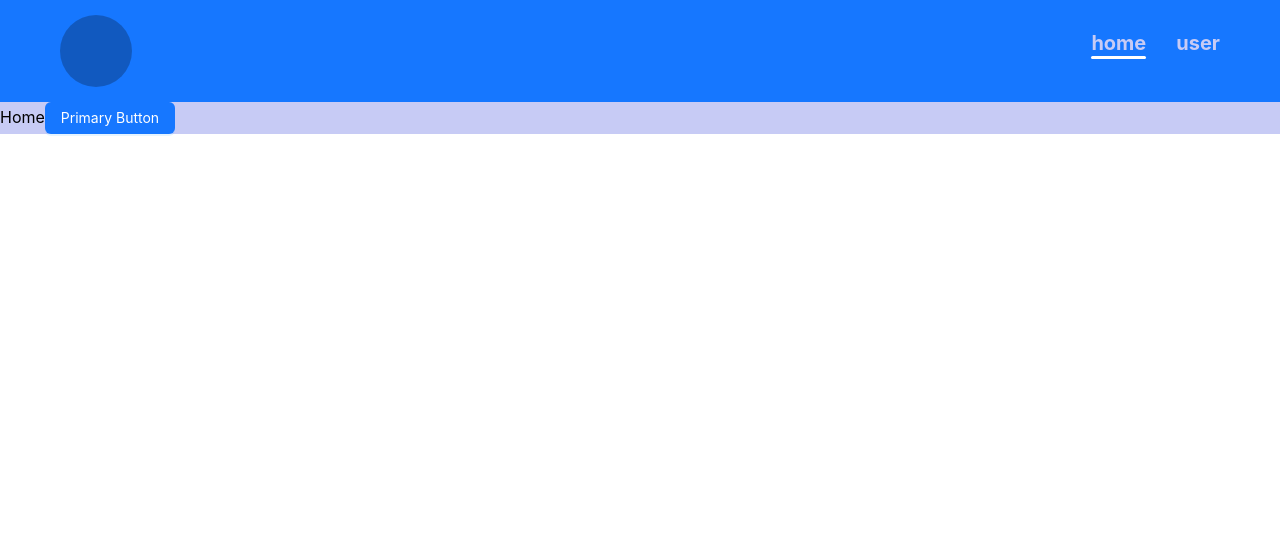
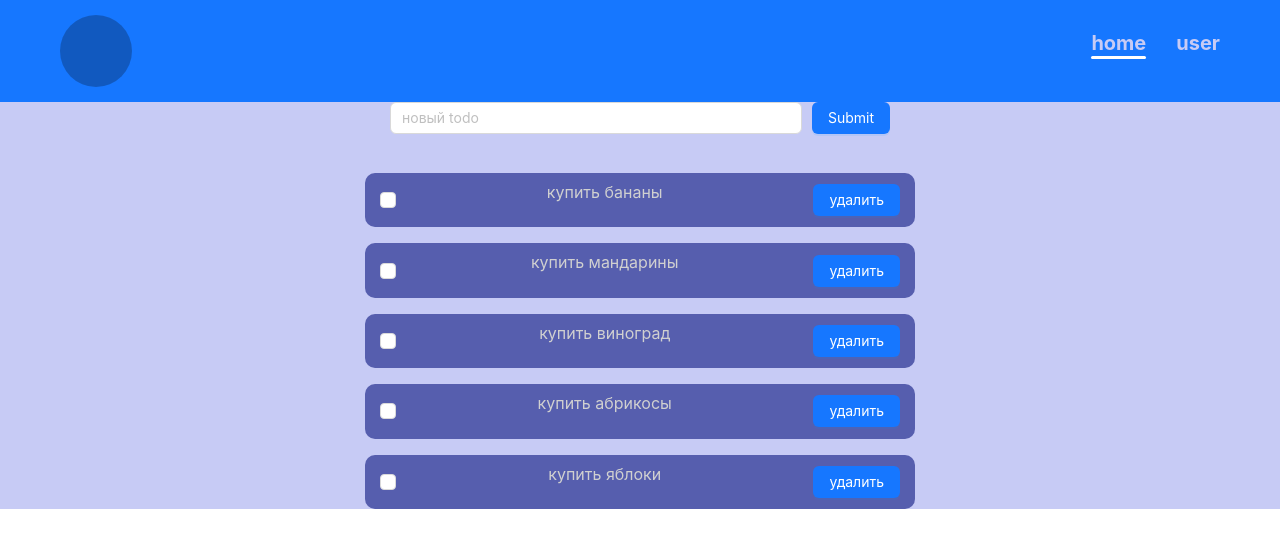
Before and after one commit to Outcast095/todo_app, a React (Create React App) app: page / in a window 1280 px wide. Shown: the top 548 px of the page. Built offline with nearby package versions, Linux system fonts and the light colour scheme.

Commit message:
add input new todo

```diff
--- /dev/null
+++ b/src/features/todos/Todo.tsx
@@ -0,0 +1,35 @@
+import React, {FC, useState} from 'react';
+import s from './todo.module.scss'
+import { Button, Flex } from 'antd';
+
+import { Checkbox } from 'antd';
+import type { CheckboxProps } from 'antd';
+
+interface TodoProps {
+    text: string;
+    status: boolean
+    onClick?: (value: boolean) => void;
+}
+
+export const Todo: FC<TodoProps> = ({text, status, onClick}) => {
+
+
+    const onChange: CheckboxProps['onChange'] = (e) => {
+        onClick?.(e.target.checked);
+    };
+
+
+    return (
+        <div className={s.todo}>
+            <Flex justify={"space-between"} align={'center'}>
+
+                <Checkbox onChange={onChange} checked={status}></Checkbox>
+
+                <p>{text}</p>
+                <Button type="primary" loading={false} iconPosition={'start'}>
+                    удалить
+                </Button>
+            </Flex>
+        </div>
+    );
+};
--- /dev/null
+++ b/src/features/todos/todo.module.scss
@@ -0,0 +1,17 @@
+
+
+.todo {
+  width: 100%;
+  max-width: 550px;
+
+
+  background-color: #565eae;
+
+  padding: 10px 15px;
+  border-radius: 10px;
+}
+
+.todo p {
+  color: #d0d0d0;
+  text-align: start;
+}
--- a/src/pages/home/Home.tsx
+++ b/src/pages/home/Home.tsx
@@ -1,11 +1,74 @@
-import React from 'react';
-import {Button} from "antd";
+import React, {useState} from 'react';
+import {Button, Flex, Form, Input,} from "antd";
+import type { FormProps } from 'antd';
+import s from './home.module.scss'
+import {Todo} from "../../features/todos/Todo";
+
+type FieldType = {
+    values?: string;
+};
 
 export const Home = () => {
+
+    const [form] = Form.useForm();
+    const [todoList, setTodoList] = useState([
+        { id: 1, status: false, text: 'купить бананы' },
+        { id: 2, status: false, text: 'купить мандарины' },
+        { id: 3, status: false, text: 'купить виноград' },
+        { id: 4, status: false, text: 'купить абрикосы' },
+        { id: 5, status: false, text: 'купить яблоки' }
+    ]);
+
+    const handleStatusChange = (id: number, newStatus: boolean) => {
+        setTodoList(prev =>
+            prev.map(item =>
+                item.id === id ? { ...item, status: newStatus } : item
+            )
+        );
+    };
+
+    const onFinish: FormProps<FieldType>['onFinish'] = (values) => {
+        console.log('Success:', values);
+        form.resetFields(); // ✅ Очистка всех полей
+    };
+
+    const onFinishFailed: FormProps<FieldType>['onFinishFailed'] = (errorInfo) => {
+        console.log('Failed:', errorInfo);
+    };
+
+
     return (
-        <div>
-            Home
-            <Button type="primary">Primary Button</Button>
+        <div className={s.todos}>
+
+            <div>
+                <Form
+                    className={s.inputWrapper}
+                    form={form}
+                    onFinish={onFinish}
+                    onFinishFailed={onFinishFailed}
+                >
+                    <Form.Item name="Input" className={s.input}>
+                        <Input placeholder="новый todo"/>
+                    </Form.Item>
+
+                    <Form.Item label={null}>
+                        <Button type="primary" htmlType="submit">
+                            Submit
+                        </Button>
+                    </Form.Item>
+                </Form>
+            </div>
+
+            <Flex gap="middle" align="center" vertical>
+            {todoList.map(item => (
+                <Todo
+                    key={item.id}
+                    text={item.text}
+                    status={item.status}
+                    onClick={(value) => handleStatusChange(item.id, value)}
+                />
+            ))}
+                </Flex>
         </div>
     );
 };
--- a/src/pages/home/home.module.scss
+++ b/src/pages/home/home.module.scss
@@ -0,0 +1,26 @@
+
+
+.todos {
+  display: flex;
+
+  flex-direction: column;
+  gap: 15px;
+}
+
+
+
+.inputWrapper {
+  width: 100%;
+  max-width: 500px;
+  margin: 0 auto;
+
+  display: flex;
+  justify-content: space-between;
+  align-items: center;
+  gap: 10px;
+}
+
+
+.input {
+  width: 100%;
+}
```
